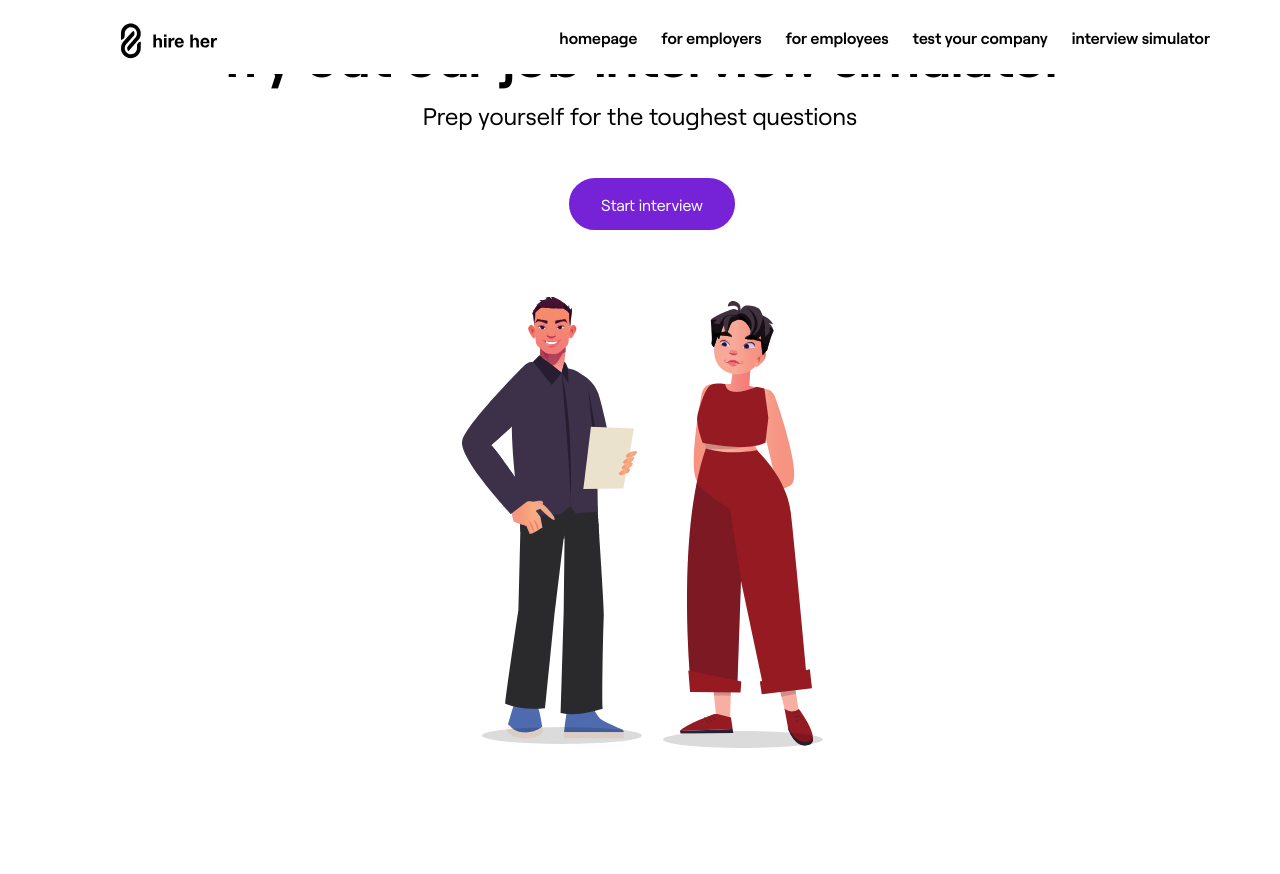
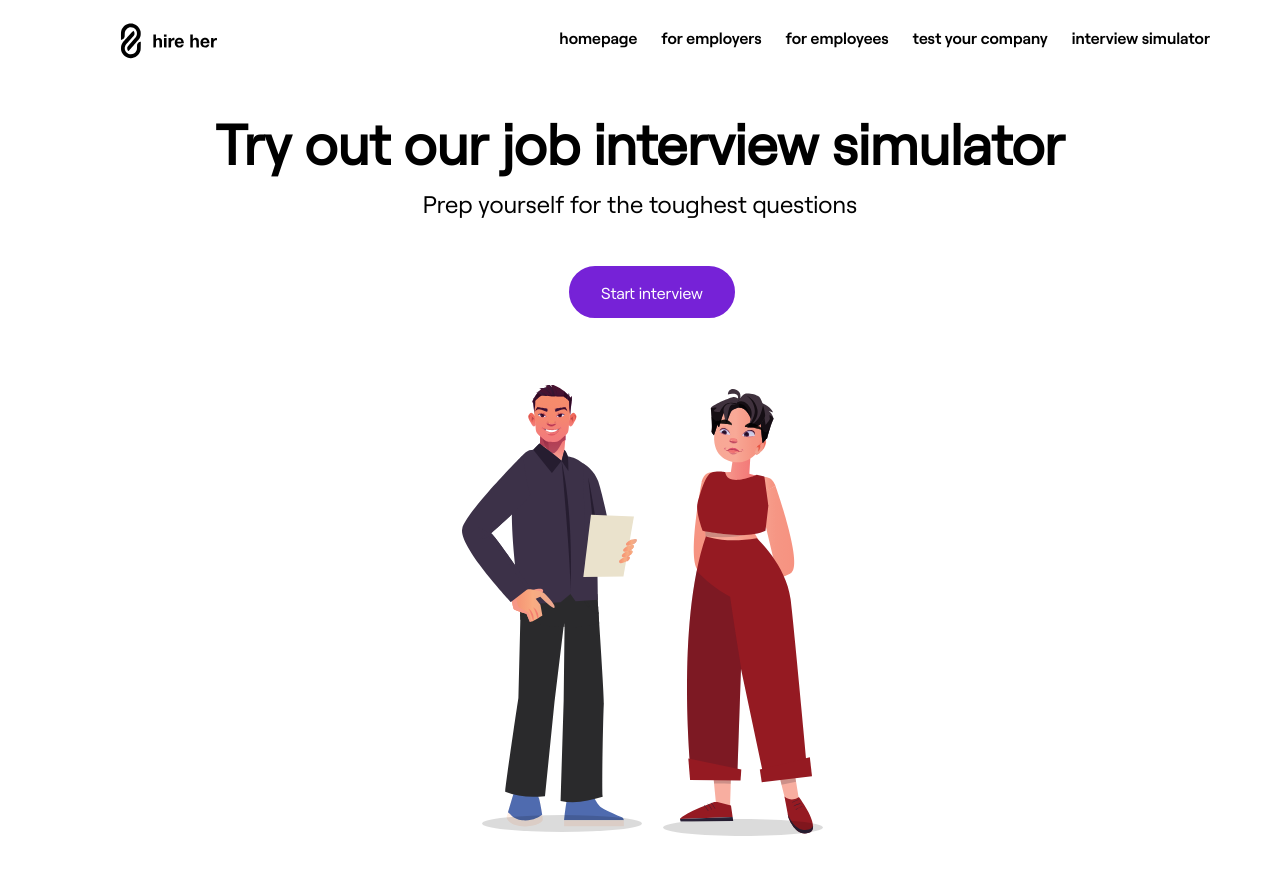
Before and after one commit to s0lena/hire-her, a React (Vite) app: page /interview in a window 1280 px wide. Shown: the top 874 px of the page. Built offline with nearby package versions, Linux system fonts and the light colour scheme.

Commit message:
header positioning Interview

```diff
--- a/src/pages/Interview/style.css
+++ b/src/pages/Interview/style.css
@@ -5,7 +5,7 @@
     align-items: center;
     margin: 0;
     position: relative;
-    overflow: hidden;
+    /* overflow: hidden; */
     max-height:100vh;
 }
 
```
